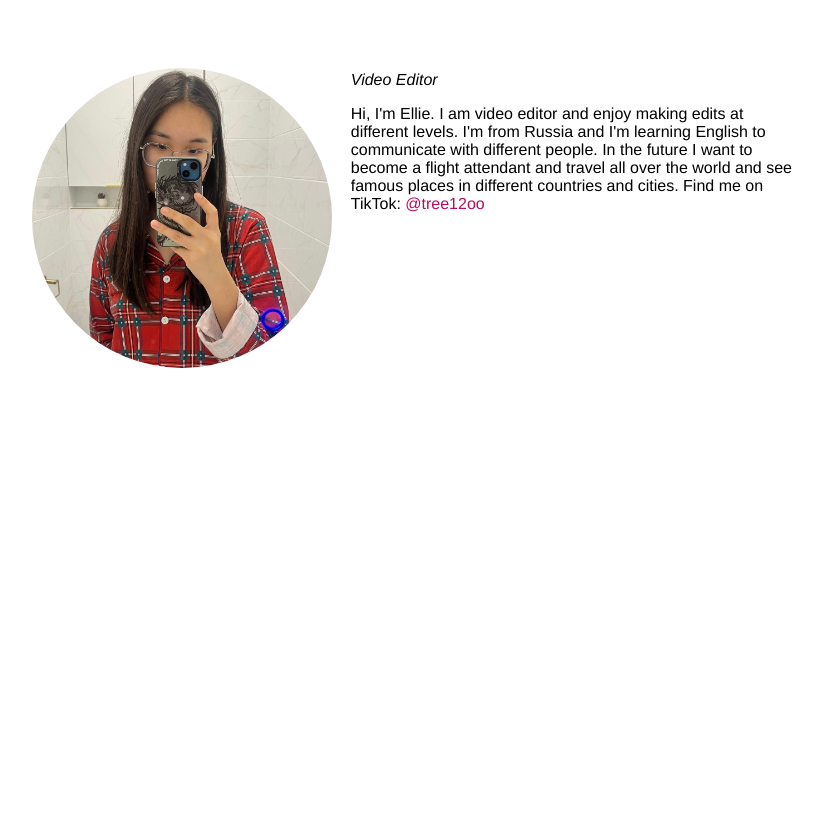
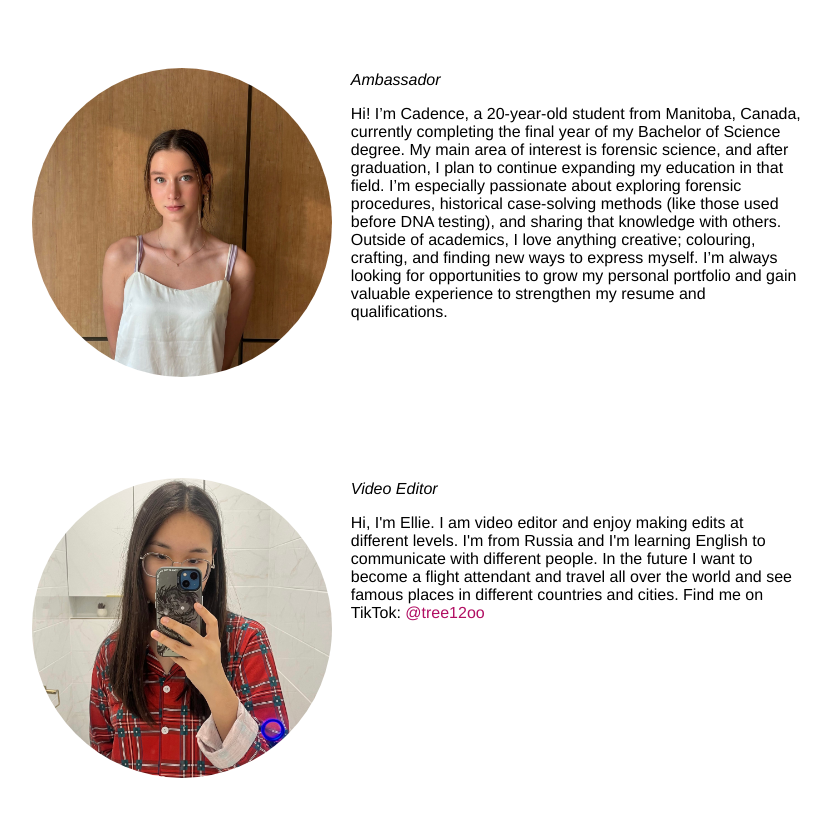
Before and after one commit to ShineyBaobun/Penrose-Website, a plain HTML site: page Team.html in a window 1280 px wide. Shown: the part 2407-3238 px from the top of the page, without its empty margins (228-1059 px from the left). Drawn offline with Linux system fonts and the light colour scheme.

Commit message:
comitted

```diff
--- a/Team.html
+++ b/Team.html
@@ -108,6 +108,16 @@
 
         <div class="contentcontainer">
           <div class="image-wrapper">
+              <img src="assets/CadenceLavergne.jpg" alt="Cadence" class="UpcommingPhoto" style="border-radius: 50%;" />
+          </div>
+          <div class="writetext">
+            <p><i>Ambassador</i></p>
+            <p>Hi! I’m Cadence, a 20-year-old student from Manitoba, Canada, currently completing the final year of my Bachelor of Science degree. My main area of interest is forensic science, and after graduation, I plan to continue expanding my education in that field. I’m especially passionate about exploring forensic procedures, historical case-solving methods (like those used before DNA testing), and sharing that knowledge with others. Outside of academics, I love anything creative; colouring, crafting, and finding new ways to express myself. I’m always looking for opportunities to grow my personal portfolio and gain valuable experience to strengthen my resume and qualifications.</p>
+          </div>
+        </div>
+
+        <div class="contentcontainer">
+          <div class="image-wrapper">
               <img src="assets/Ellievideoeditor.jpg" alt="Ellie" class="UpcommingPhoto" style="border-radius: 50%;" />
           </div>
           <div class="writetext">
```
Also changed, not shown: assets/CadenceLavergne.jpg (added).
